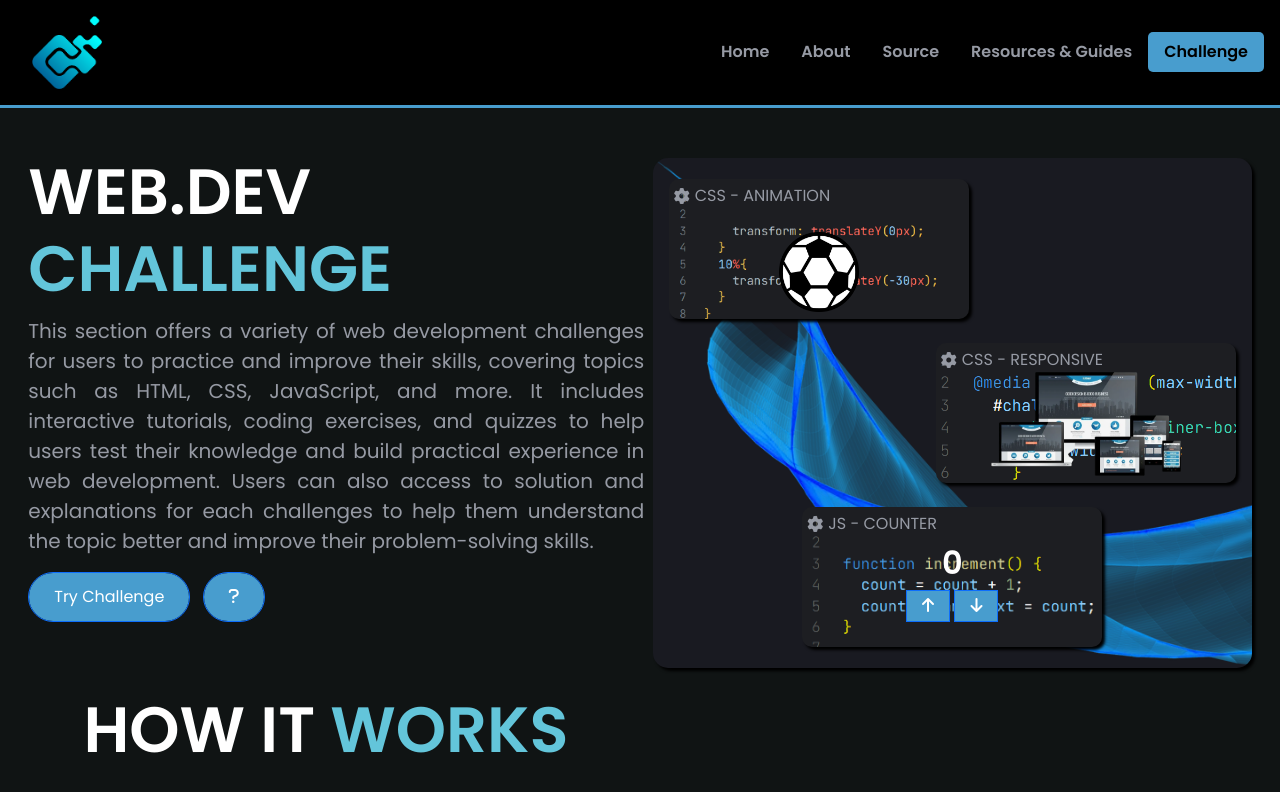
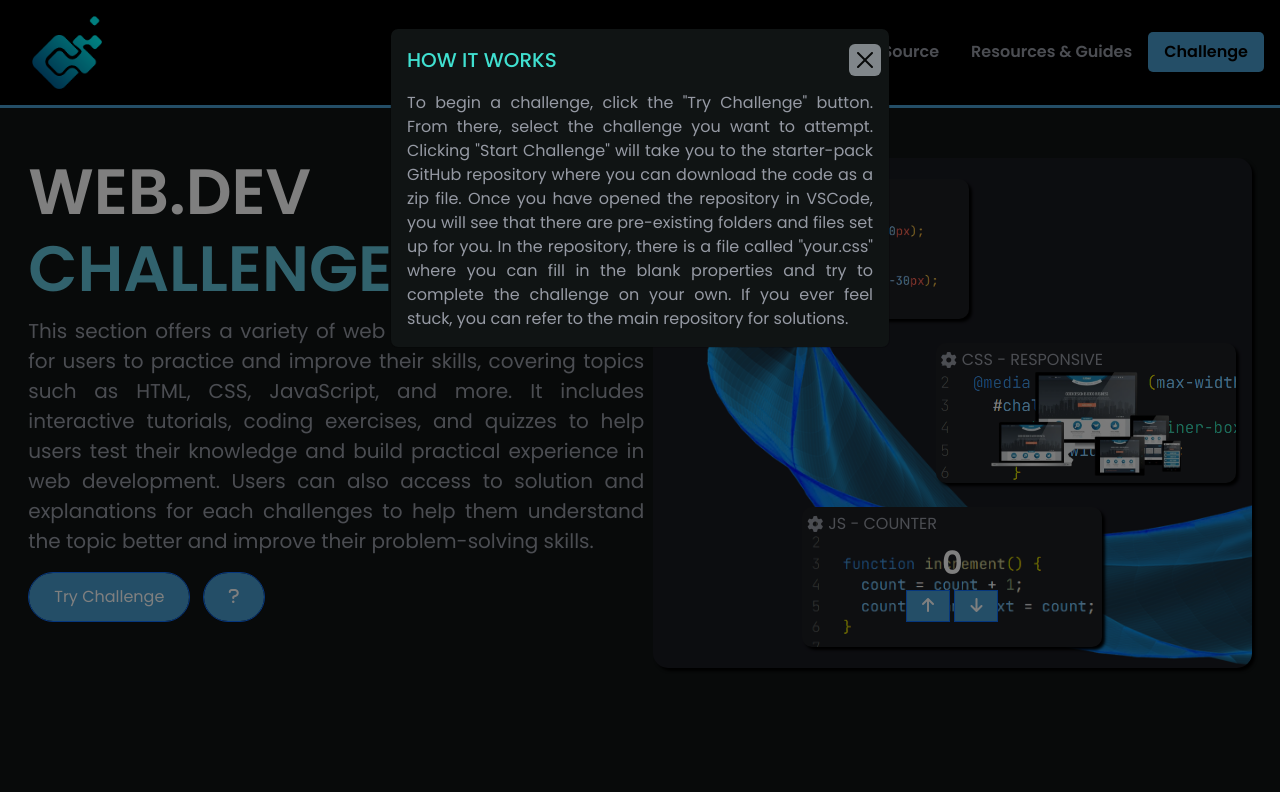
Before and after one commit to lugh-tuatha/acessignment, a plain HTML site: page challenge.html in a window 1280 px wide. Both pictures are taken after a click on the button 233 px from the left and 596 px from the top of the page. Drawn offline with nearby package versions, Linux system fonts and the light colour scheme.

Commit message:
add the rules in the challenge

```diff
--- a/challenge.html
+++ b/challenge.html
@@ -100,7 +100,7 @@
           </div>
 
           <div class="animation-item text-center mt-4">
-            <a href="">
+            <a href="https://github.com/acessignment/animation/tree/starter-pack" target="_blank">
               <img src="Assets/img/challenge-item/soccer.png" alt="soccer png" class="img-fluid">
             </a>
           </div>
@@ -113,16 +113,24 @@
         <h1>WEB.DEV <span>CHALLENGE</span></h1>
         <p>This section offers a variety of web development challenges for users to practice and improve their skills, covering topics such as HTML, CSS, JavaScript, and more. It includes interactive tutorials, coding exercises, and quizzes to help users test their knowledge and build practical experience in web development. Users can also access to solution and explanations for each challenges to help them understand the topic better and improve their problem-solving skills.</p>
         <a href="try-challenge.html"><button class="btn btn-primary">Try Challenge</button></a>
-        <a href="#"><button class="btn btn-primary mx-2"><i class="fa-solid fa-question"></i></button></a>
+        <button class="btn btn-primary mx-2" data-bs-toggle="modal" data-bs-target="#how-it-works"><i class="fa-solid fa-question"></i></button>
       </div>
     </div>
 
-    <div class="how-it-works mt-4">
-      <div class="desc">
-        <h1 class="text-center">HOW IT <span>WORKS</span></h1>
+    <!-- Modal -->
+    <div class="modal fade" id="how-it-works" tabindex="-1">
+      <div class="modal-dialog">
+        <div class="modal-content">
+          <div class="modal-header">
+            <h1 class="modal-title fs-5">HOW IT <span>WORKS</span></h1>
+            <button type="button" class="btn-close" data-bs-dismiss="modal" aria-label="Close"></button>
+          </div>
+          <div class="modal-body">
+            <p>To begin a challenge, click the "Try Challenge" button. From there, select the challenge you want to attempt. Clicking "Start Challenge" will take you to the starter-pack GitHub repository where you can download the code as a zip file. Once you have opened the repository in VSCode, you will see that there are pre-existing folders and files set up for you. In the repository, there is a file called "your.css" where you can fill in the blank properties and try to complete the challenge on your own. If you ever feel stuck, you can refer to the main repository for solutions.</p>
+          </div>
+        </div>
       </div>
     </div>
-
   </div>
 
   <!-- challenge end here -->
--- a/scss/styles.scss
+++ b/scss/styles.scss
@@ -421,6 +421,16 @@ Challenge design
       }
     }
   }
+
+  .modal{
+    h1{
+      color: turquoise;
+    }
+    p{
+      color: var(--text-color);
+      text-align: justify;
+    }
+  }
 }
 
 
```
Also changed, not shown: try-challenge.html (+3 -1 lines), dist/styles.css, 1 other file.
